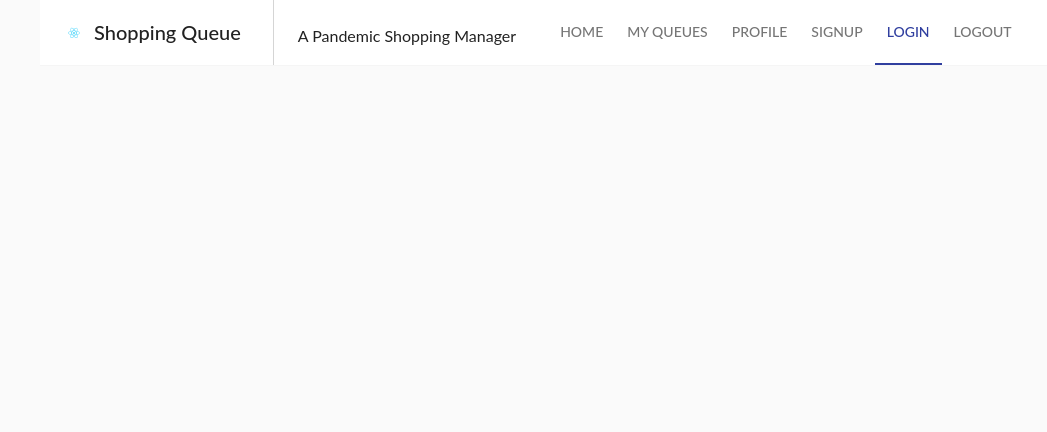
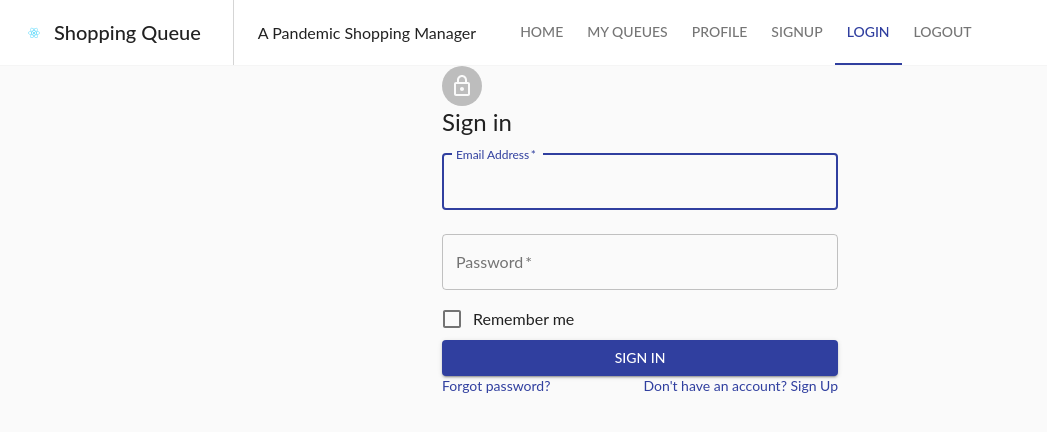
Before and after one commit to larryworm1127/Shopping-Queue, a React (Create React App) app: page /login in a window 1280 px wide. Shown: the top 432 px of the page, without its empty margins (0-1047 px from the left). Built offline with nearby package versions, Linux system fonts and the light colour scheme.

Commit message:
added basic login form

```diff
--- a/src/components/Auth/login.js
+++ b/src/components/Auth/login.js
@@ -1,13 +1,88 @@
-import React from "react";
-import NavBar from "../navbar";
+import React from 'react';
+import Avatar from '@material-ui/core/Avatar';
+import Button from '@material-ui/core/Button';
+import CssBaseline from '@material-ui/core/CssBaseline';
+import TextField from '@material-ui/core/TextField';
+import FormControlLabel from '@material-ui/core/FormControlLabel';
+import Checkbox from '@material-ui/core/Checkbox';
+import Link from '@material-ui/core/Link';
+import Grid from '@material-ui/core/Grid';
+import LockOutlinedIcon from '@material-ui/icons/LockOutlined';
+import Typography from '@material-ui/core/Typography';
+import Container from '@material-ui/core/Container';
+import NavBar from '../navbar';
 
 
 class Login extends React.Component {
 
   render() {
     return (
-      <NavBar currentPath={this.props.location.pathname}/>
-    )
+      <div>
+        <NavBar currentPath={this.props.location.pathname}/>
+
+        <Container component="main" maxWidth="xs">
+          <CssBaseline/>
+          <div>
+            <Avatar>
+              <LockOutlinedIcon/>
+            </Avatar>
+            <Typography component="h1" variant="h5">
+              Sign in
+            </Typography>
+            <form noValidate>
+              <TextField
+                variant="outlined"
+                margin="normal"
+                required
+                fullWidth
+                id="email"
+                label="Email Address"
+                name="email"
+                autoComplete="email"
+                autoFocus
+              />
+              <TextField
+                variant="outlined"
+                margin="normal"
+                required
+                fullWidth
+                name="password"
+                label="Password"
+                type="password"
+                id="password"
+                autoComplete="current-password"
+              />
+              <FormControlLabel
+                control={<Checkbox value="remember" color="primary"/>}
+                label="Remember me"
+              />
+              <Button
+                type="submit"
+                fullWidth
+                variant="contained"
+                color="primary"
+                href='/'
+              >
+                Sign In
+              </Button>
+              <Grid container>
+                <Grid item xs>
+                  {/* implement password recovery in phase 2 */}
+                  <Link href="#" variant="body2">
+                    Forgot password?
+                  </Link>
+                </Grid>
+                <Grid item>
+                  <Link href="/register" variant="body2">
+                    {'Don\'t have an account? Sign Up'}
+                  </Link>
+                </Grid>
+              </Grid>
+            </form>
+          </div>
+        </Container>
+      </div>
+    );
   }
 }
 
```
